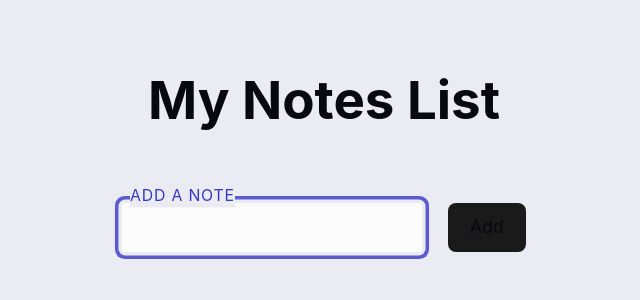
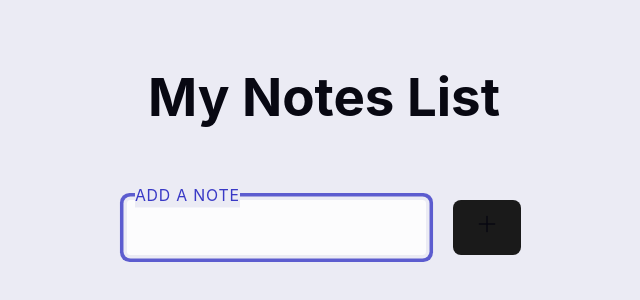
Before and after one commit to bilyanakarcheva/react-projects, a React (Vite) app in the folder Notes-app/: page / in a window 1280 px wide. Shown: the part 210-510 px from the top of the page, without its empty margins (316-956 px from the left). Built offline with nearby package versions, Linux system fonts and the light colour scheme; no server answers.

Commit message:
Add Plus Icon for addition of note in Custom Form

```diff
--- a/Notes-app/src/components/CustomForm.jsx
+++ b/Notes-app/src/components/CustomForm.jsx
@@ -1,4 +1,6 @@
 import { useState } from "react";
+import { PlusIcon  } from '@heroicons/react/24/outline'
+
 
 const CustomForm = ({ addNote }) => {
     const [note, setNote] = useState("");
@@ -42,10 +44,13 @@ const CustomForm = ({ addNote }) => {
                 </label>
                 <button
                     type="submit"
-                    className="btn"
+                    // className="btn"
                     aria-label="Add Note"
                 >
-                    Add
+                    <PlusIcon
+                        className="btn"
+                        style={{ width: "24px", height: "24px" }}
+                        />
                 </button>
             </div>
         </form>
```
